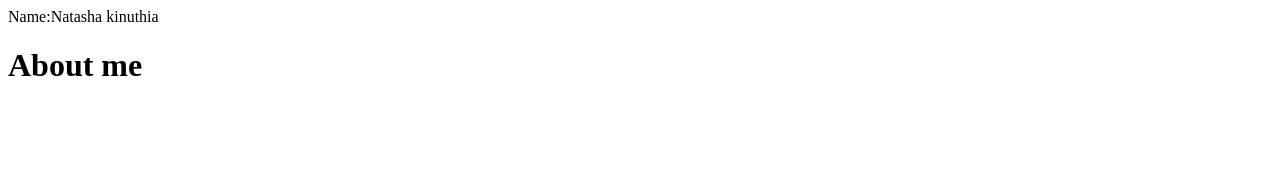
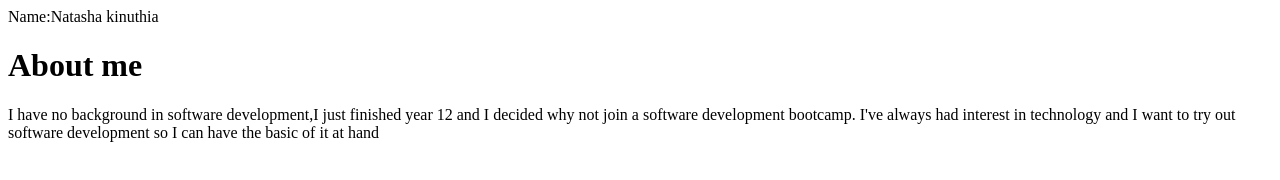
Before and after one commit to Natasha1594/Portfolio, a plain HTML site: page index.html in a window 1280 px wide. Drawn offline with Linux system fonts and the light colour scheme.

Commit message:
add paragraph

```diff
--- a/index.html
+++ b/index.html
@@ -11,6 +11,7 @@
                 <div class="column-left">
                     <span>Name:Natasha kinuthia</span>
                     <h1>About me</h1>
+                    <P>I have no background in software development,I just finished year 12 and I decided why not join a software development bootcamp. I've always had interest in technology and I want to try out software development so I can have the basic of it at hand</P>
 
         </div>
 
```
